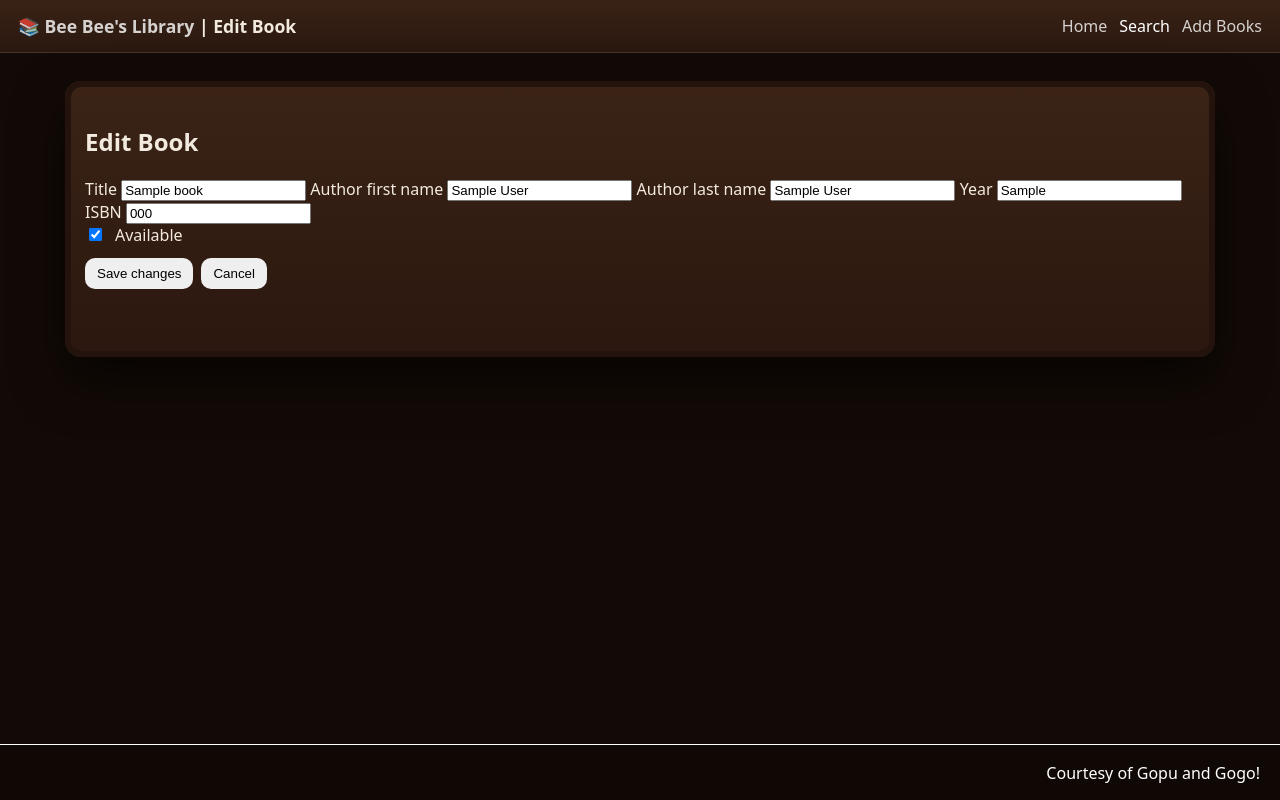
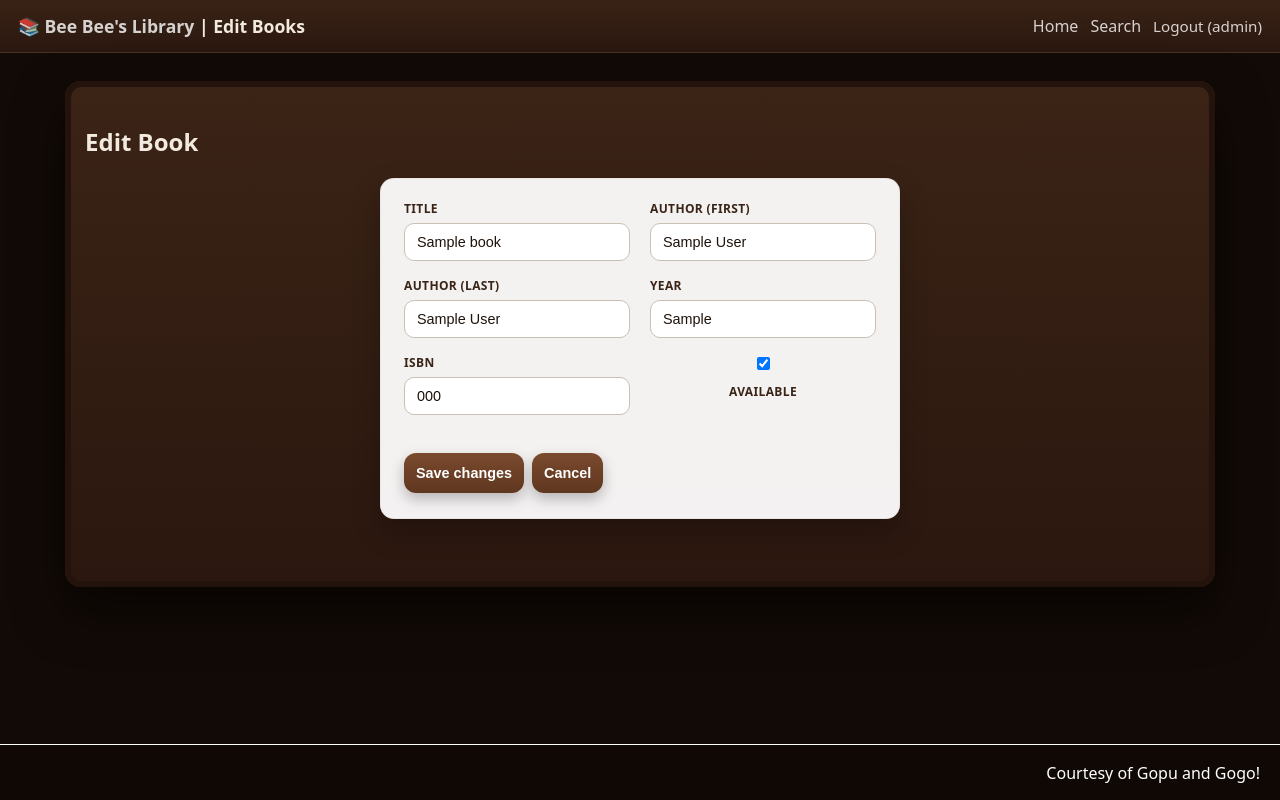
Before and after one commit to nishitjain97/BeeBees_Library, a FastAPI app: page /edit/1 in a window 1280 px wide. Run offline with FastAPI, Linux system fonts and the light colour scheme; the visitor is signed in with stand-in values (Sample User, id 1); tables that the repository leaves empty hold one stand-in row (values such as "Sample post"); some libraries are stand-ins or nearby versions.

Commit message:
feat: Updates edit page to make theme similar to add books page.

```diff
--- a/app/main.py
+++ b/app/main.py
@@ -314,5 +314,5 @@
 
     return templates.TemplateResponse(
         "edit.html",
-        {"request": request, "book": book}
+        {"request": request, "book": book, "username": user.username}
     )
--- a/app/static/style.css
+++ b/app/static/style.css
@@ -329,7 +329,8 @@
 ========================================= */
 
 .form-card,
-#book-form {
+#book-form,
+#edit-form {
   max-width: 520px;
   margin: 20px auto 0;
 
@@ -348,7 +349,8 @@
 
 /* Login form has only 2 fields → stack nicely */
 .form-card label,
-#book-form label {
+#book-form label,
+#edit-form label {
   display: flex;
   flex-direction: column;
   gap: 6px;
@@ -362,7 +364,8 @@
 
 /* Inputs */
 .form-card input,
-#book-form input {
+#book-form input,
+#edit-form input {
   padding: 10px 12px;
   font-size: 0.9rem;
   border-radius: 10px;
@@ -375,7 +378,8 @@
 }
 
 .form-card input:focus,
-#book-form input:focus {
+#book-form input:focus,
+#edit-form input:focus {
   outline: none;
   border-color: #7a4a2e;
   box-shadow: 0 0 0 3px rgba(122,74,46,0.25);
@@ -383,7 +387,8 @@
 
 /* Buttons */
 .form-card button,
-#book-form button {
+#book-form button,
+#edit-form button {
   grid-column: 1 / -1;
   margin-top: 10px;
 
@@ -402,7 +407,8 @@
 }
 
 .form-card button:hover,
-#book-form button:hover {
+#book-form button:hover,
+#edit-form button:hover {
   background: linear-gradient(#8b5536, #6a3f25);
 }
 
@@ -420,6 +426,8 @@
 #msg.error {
   color: #b71c1c;
 }
+
+
 
 /* ===============================
    UNAVAILABLE BOOK STATE
--- a/app/templates/edit.html
+++ b/app/templates/edit.html
@@ -7,11 +7,13 @@
 </head>
 <body>
   <nav>
-    <h1><a href="/">📚 Bee Bee's Library </a>| Edit Book</h1>
+    <h1><a href="/">📚 Bee Bee's Library </a>| Edit Books</h1>
     <div class="links">
-      <a href="/">Home</a>
-      <a href="/books" class="active">Search</a>
-      <a href="/add">Add Books</a>
+        <a href="/">Home</a>
+        <a href="/books">Search</a>
+        <form method="post" action="/logout" style="display:inline;">
+        <button type="submit" class="linklike">Logout {% if username %} ({{ username }}){% endif %}</button>
+        </form>
     </div>
   </nav>
 
@@ -30,12 +32,12 @@
       </label>
 
       <label>
-        Author first name
+        Author (First)
         <input name="author_first" required value="{{ book.author_first }}">
       </label>
 
       <label>
-        Author last name
+        Author (Last)
         <input name="author_last" required value="{{ book.author_last }}">
       </label>
 
```
